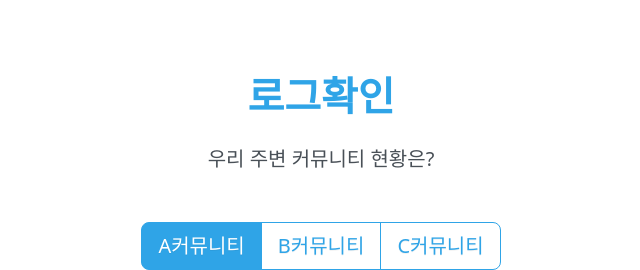
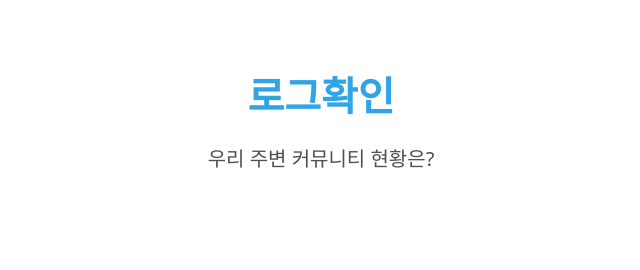
Before and after one commit to sundongkim-dev/Graduation_project, a Flask app: page /stat in a window 1280 px wide. Shown: the part 48-318 px from the top of the page, without its empty margins (319-959 px from the left). Run offline with Flask 2, Linux system fonts and the light colour scheme; data that the repository does not hold is empty; some libraries are stand-ins or nearby versions.

Commit message:
chore: 주석 및 필요없는 로그 삭제

```diff
--- a/KcBERT/server/db_refresh.py
+++ b/KcBERT/server/db_refresh.py
@@ -38,7 +38,6 @@ def refresh_db(host, port, C):
         # DB에서 모든 document 꺼내오기
         post_list = list(collection.find({}))
         for asdf, item in enumerate(post_list):
-            print(asdf)
             pid = item['_id']
             hate_flag = False     # 혐오 표현이라면 True
             abuse_flag = False    # 욕설 표현이라면 True
--- a/KcBERT/server/static/js/statistics.js
+++ b/KcBERT/server/static/js/statistics.js
@@ -11,9 +11,6 @@ const CalcObj = {
                             <td>${this._result[i].board}</td>
                             <td>${this._result[i].title}</td>
                             <td>${this._result[i].content}</td>
-                            <!-- <td>${this._result[i].comments[0].message}</td>
-                            <td>${this._result[i].comments[0].result}</td>
-                            <td>${this._result[i].comments[0].precision}</td> -->
                             <td>${this._result[i].tags}</td>
                         </tr>`;
             table.innerHTML += row;
--- a/KcBERT/server/templates/statistics.html
+++ b/KcBERT/server/templates/statistics.html
@@ -43,14 +43,6 @@
             <h1 class="display-6 fw-bold mb-4">로그확인</h1>
             <div class="col mx-auto">
                 <p class="lead mb-5">우리 주변 커뮤니티 현황은?</p>
-                <div class="btn-group" role="group" aria-label="Basic radio toggle button group">
-                    <input type="radio" class="btn-check" name="btnradio" id="siteButton1" autocomplete="off" checked="">
-                    <label class="btn btn-outline-primary btn-lg" for="siteButton1">A커뮤니티</label>
-                    <input type="radio" class="btn-check" name="btnradio" id="siteButton2" autocomplete="off">
-                    <label class="btn btn-outline-primary btn-lg" for="siteButton2">B커뮤니티</label>
-                    <input type="radio" class="btn-check" name="btnradio" id="siteButton3" autocomplete="off">
-                    <label class="btn btn-outline-primary btn-lg" for="siteButton3">C커뮤니티</label>
-                </div>
             </div>
         </div>
         <div>
```
